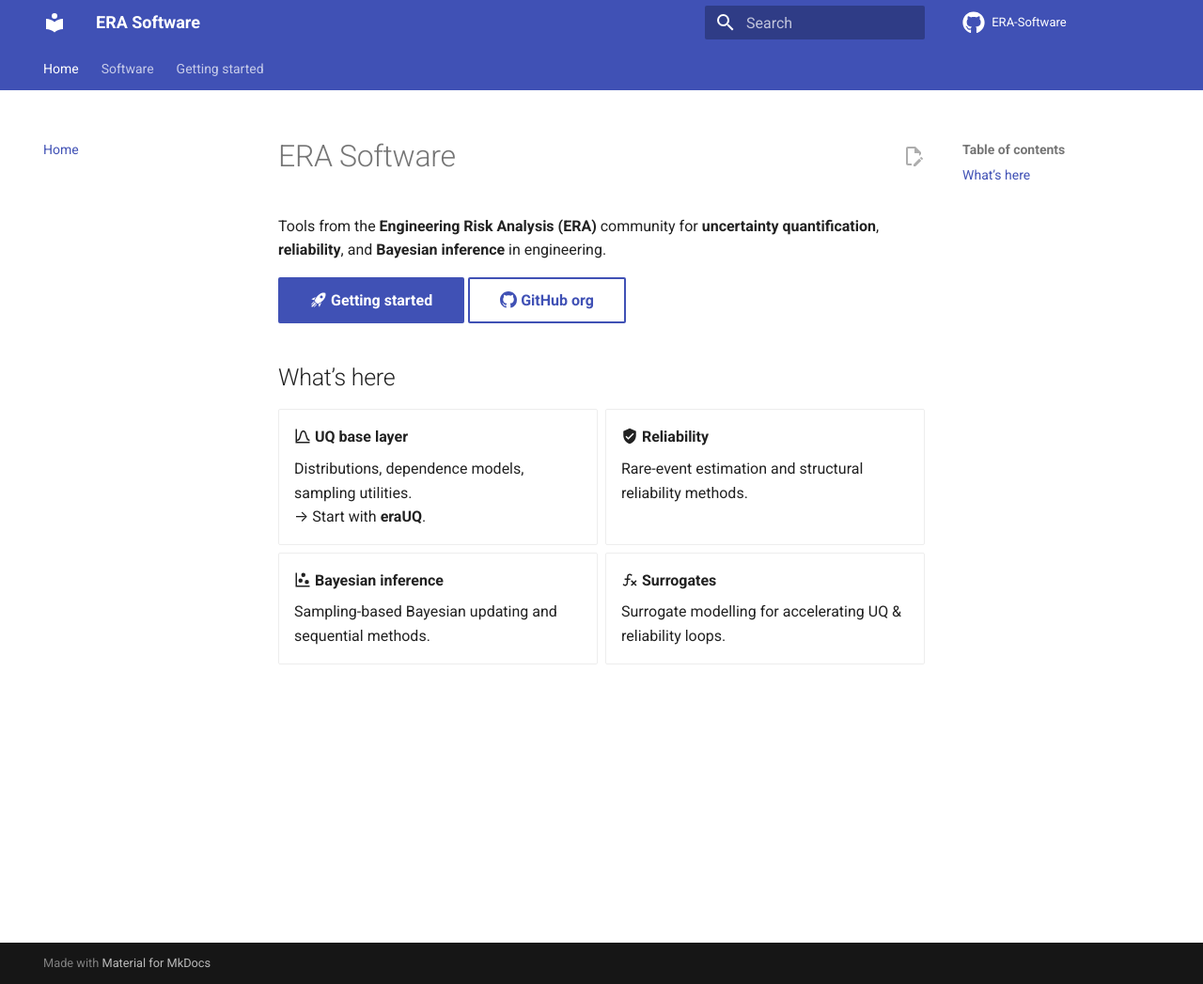
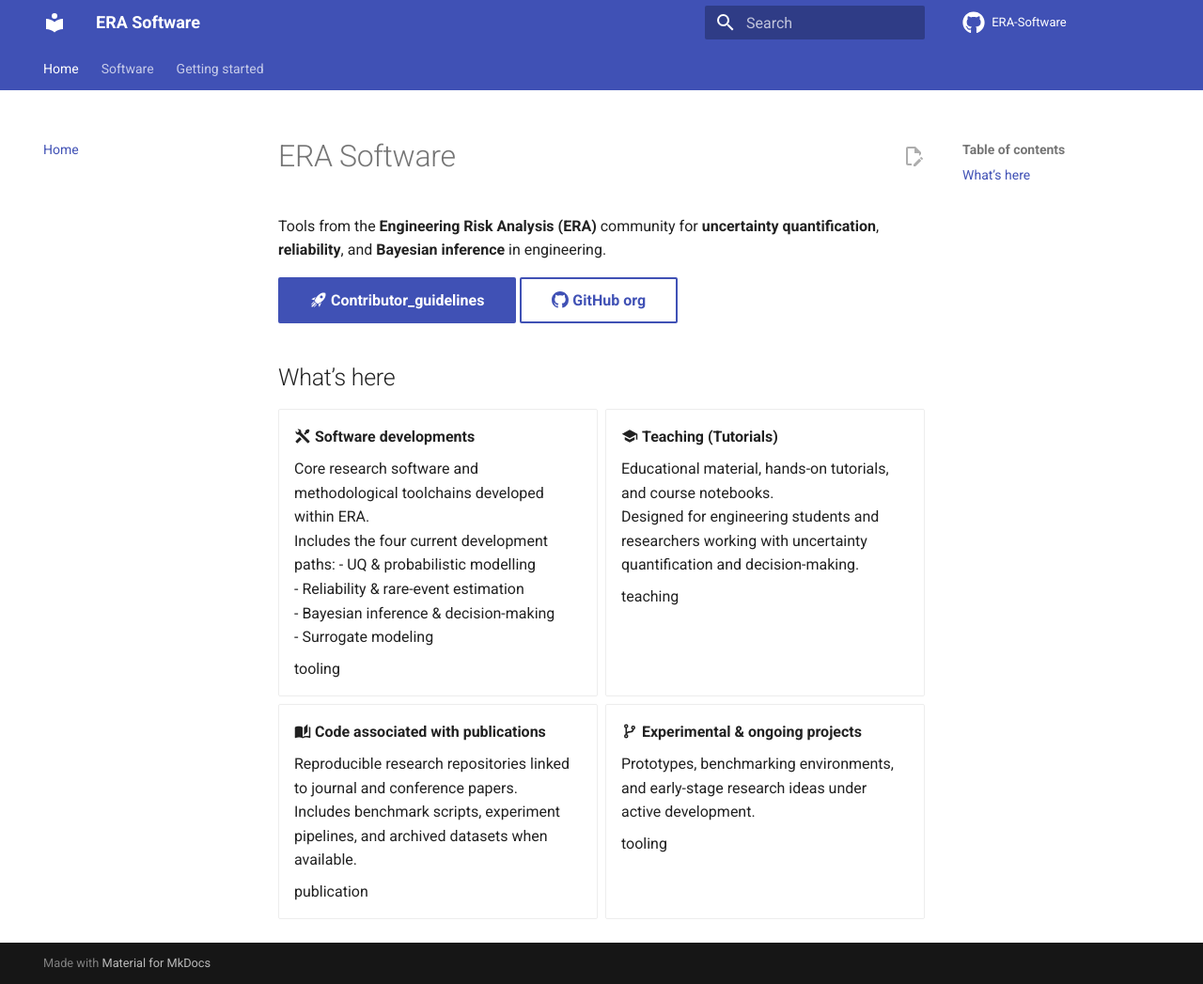
Before and after one commit to ERA-Software/ERA-Software.github.io, an MkDocs documentation site: the page built from src_docs/index.md, in a window 1280 px wide and 1047 px high. Shown: the whole window at 94% size. Built offline with MkDocs 1.6.1 and Material for MkDocs 9.7.7, drawn with Linux system fonts in a browser that asks for light colours.

Commit message:
revise content

```diff
--- a/mkdocs.yml
+++ b/mkdocs.yml
@@ -24,7 +24,7 @@ theme:
 nav:
   - Home: index.md
   - Software: software.md
-  - Getting started: getting-started.md
+  - Getting started: contributor-guidelines.md
   # - Contributing: contributing.md
   # - Governance: governance.md
 
--- a/src_docs/index.md
+++ b/src_docs/index.md
@@ -6,7 +6,7 @@
 Tools from the **Engineering Risk Analysis (ERA)** community for **uncertainty quantification**, **reliability**, and **Bayesian inference** in engineering.
 
 <div class="hero-buttons" markdown>
-[:material-rocket-launch: Getting started](getting-started.md){ .md-button .md-button--primary }
+[:material-rocket-launch: Contributor_guidelines](contributor-guidelines.md){ .md-button .md-button--primary }
 [:octicons-mark-github-16: GitHub org](https://github.com/ERA-Software){ .md-button }
 </div>
 
@@ -17,21 +17,35 @@ Tools from the **Engineering Risk Analysis (ERA)** community for **uncertainty q
 
 <div class="grid cards" markdown>
 
--   :material-chart-bell-curve: **UQ base layer**
+-   :material-tools: **Software developments**
 
-    Distributions, dependence models, sampling utilities.
-    → Start with **eraUQ**.
+    Core research software and methodological toolchains developed within ERA.
+    Includes the four current development paths:
+    - UQ & probabilistic modelling
+    - Reliability & rare-event estimation
+    - Bayesian inference & decision-making
+    - Surrogate modeling
 
--   :material-shield-check: **Reliability**
+    <span class="tag">tooling</span>
 
-    Rare-event estimation and structural reliability methods.
+-   :material-school: **Teaching (Tutorials)**
 
--   :material-chart-scatter-plot: **Bayesian inference**
+    Educational material, hands-on tutorials, and course notebooks.
+    Designed for engineering students and researchers working with uncertainty quantification and decision-making.
 
-    Sampling-based Bayesian updating and sequential methods.
+    <span class="tag">teaching</span>
 
--   :material-function-variant: **Surrogates**
+-   :material-book-open-page-variant: **Code associated with publications**
 
-    Surrogate modelling for accelerating UQ & reliability loops.
+    Reproducible research repositories linked to journal and conference papers.
+    Includes benchmark scripts, experiment pipelines, and archived datasets when available.
+
+    <span class="tag">publication</span>
+
+-   :material-source-branch: **Experimental & ongoing projects**
+
+    Prototypes, benchmarking environments, and early-stage research ideas under active development.
+
+    <span class="tag">tooling</span>
 
 </div>
```
Also changed, not shown: src_docs/contributor-guidelines.md (renamed from src_docs/getting-started.md, +1 -1 lines), 1 other file.
